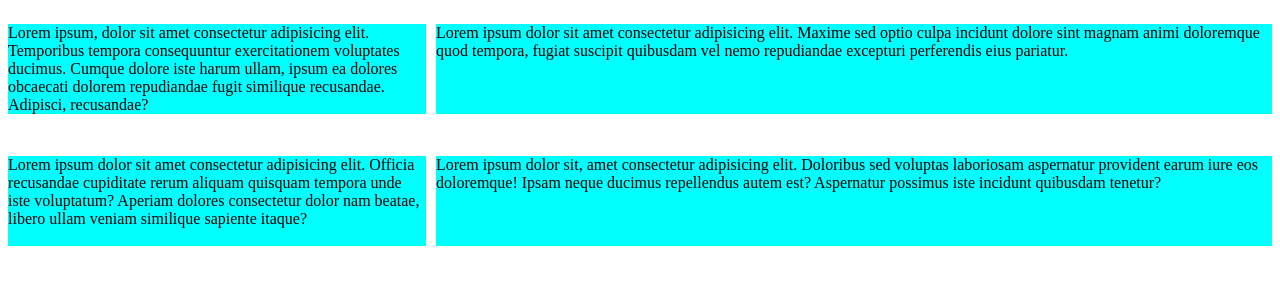
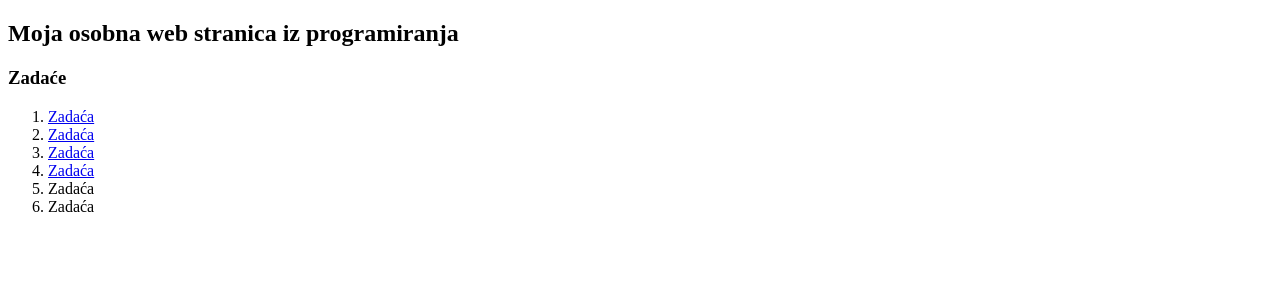
Before and after one commit to Petar032/sjwp_petar, a plain HTML site: page index.html in a window 1280 px wide. Drawn offline with Linux system fonts and the light colour scheme.

Commit message:
ereetrre

```diff
--- a/index.html
+++ b/index.html
@@ -3,26 +3,22 @@
 <head>
     <meta charset="UTF-8">
     <meta name="viewport" content="width=device-width, initial-scale=1.0">
-    <title>Grid</title>
-    <style>
-        .container{
-            display: grid;
-            grid-template-columns: 1fr 2fr;
-            grid-template-rows: 1fr 1fr;
-            gap: 10px;
-        }
-        p{
-            background-color: aqua;
-        }
-    </style>
+    <meta name="description" content="Moja osobna web stranica">
+    <meta name="keyframes" content="HTML, CSS, JavaScript">
+    <meta name="author" content="Petar Lovaković">
+    <title>Document</title>
 </head>
 <body>
-    <div class="container">
-        <p>Lorem ipsum, dolor sit amet consectetur adipisicing elit. Temporibus tempora consequuntur exercitationem voluptates ducimus. Cumque dolore iste harum ullam, ipsum ea dolores obcaecati dolorem repudiandae fugit similique recusandae. Adipisci, recusandae?</p>
-        <p>Lorem ipsum dolor sit amet consectetur adipisicing elit. Maxime sed optio culpa incidunt dolore sint magnam animi doloremque quod tempora, fugiat suscipit quibusdam vel nemo repudiandae excepturi perferendis eius pariatur.</p>
-        <p>Lorem ipsum dolor sit amet consectetur adipisicing elit. Officia recusandae cupiditate rerum aliquam quisquam tempora unde iste voluptatum? Aperiam dolores consectetur dolor nam beatae, libero ullam veniam similique sapiente itaque?</p>
-        <p>Lorem ipsum dolor sit, amet consectetur adipisicing elit. Doloribus sed voluptas laboriosam aspernatur provident earum iure eos doloremque! Ipsam neque ducimus repellendus autem est? Aspernatur possimus iste incidunt quibusdam tenetur?</p>
-    </div>
+    <h2>Moja osobna web stranica iz programiranja</h2>
+    <h3>Zadaće</h3>
+    <ol>
+        <li> <a href="./Zadace1/zadace.html">Zadaća</a></li>
+        <li> <a href="./Zadace1/zadaca2.html">Zadaća</a></li>
+        <li><a href="./Zadace1/Zadaca3.html">Zadaća</a></li>
+        <li><a href="./Zadace1/zadaca4.html">Zadaća</a></li>
+        <li>Zadaća</li>
+        <li>Zadaća</li>
+    </ol>
 
 </body>
 </html>
```
Also changed, not shown: animacija2.html (+0 -1 lines), Zadace1/zadaca.html (deleted).
